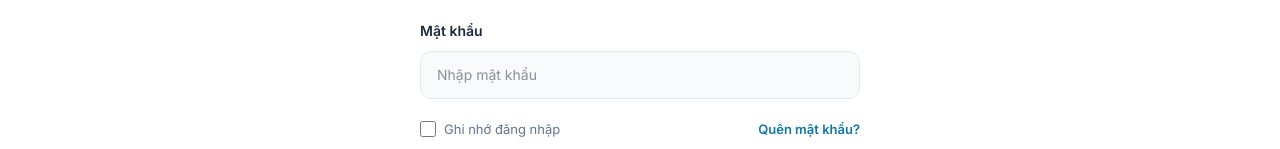
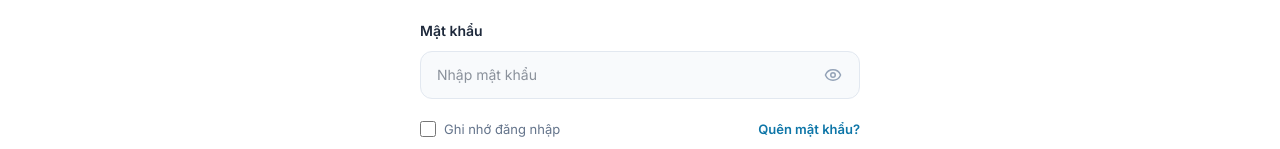
Before and after one commit to Triszz/Everest, a React (Vite) app in the folder frontend-customer/: page /login in a window 1280 px wide. Shown: the part 340-489 px from the top of the page. Built offline with nearby package versions, Linux system fonts and the light colour scheme; no server answers.

Commit message:
Feat/customer/fixing9 (#62)
* fix cart and checkout

* show password buttons

```diff
--- a/frontend-customer/src/pages/Cart.tsx
+++ b/frontend-customer/src/pages/Cart.tsx
@@ -32,7 +32,7 @@
       if (response.success && response.data) {
         setCart(response.data);
 
-        // Lần đầu load, áp dụng "Mua ngay" nếu có flag
+        // Lần đầu load, áp dụng "Mua ngay" nếu có flag, nếu không thì mặc định chọn tất cả items
         if (!buyNowApplied) {
           const buyNowItemIdStr = sessionStorage.getItem("buyNowItemId");
           const buyNowVoucherIdStr = sessionStorage.getItem("buyNowVoucherId");
@@ -46,15 +46,19 @@
             if (match) chosenId = match.cartItemId;
           }
 
+          const next: Record<number, boolean> = {};
           if (chosenId != null) {
             // Chỉ tick item vừa "Mua ngay", KHÔNG tick các item khác
-            const next: Record<number, boolean> = {};
             response.data.items.forEach((it) => {
               next[it.cartItemId] = it.cartItemId === chosenId;
             });
-            setSelectedIds(next);
+          } else {
+            // Mặc định chọn tất cả các item trong giỏ hàng khi vào /cart
+            response.data.items.forEach((it) => {
+              next[it.cartItemId] = true;
+            });
           }
-          // Nếu không có flag → giữ nguyên selectedIds rỗng (không tick gì)
+          setSelectedIds(next);
           setBuyNowApplied(true);
           // Xoá flag ngay để lần sau vào /cart thì không bị áp dụng lại
           sessionStorage.removeItem("buyNowItemId");
--- a/frontend-customer/src/pages/Checkout.tsx
+++ b/frontend-customer/src/pages/Checkout.tsx
@@ -81,12 +81,12 @@
           if (raw) {
             try {
               const ids: number[] = JSON.parse(raw);
-              const idSet = new Set(ids);
-              items = items.filter((it) => idSet.has(it.cartItemId));
-              // Xoá flag để back/refresh không bị lọc lại
-              sessionStorage.removeItem("checkoutSelectedIds");
+              if (Array.isArray(ids) && ids.length > 0) {
+                const idSet = new Set(ids);
+                items = items.filter((it) => idSet.has(it.cartItemId));
+              }
             } catch {
-              sessionStorage.removeItem("checkoutSelectedIds");
+              /* ignore parse error */
             }
           }
 
@@ -172,10 +172,12 @@
         throw new Error(createRes.error?.message || "Không thể tạo đơn hàng.");
       }
 
-      // Xóa cart và chuyển đến trang /orders để user có thể thanh toán sau.
-      cartApi.clearCart().catch(() => {
-        /* ignore — không chặn flow */
-      });
+      // Chỉ xóa các item đã chọn mua khỏi giỏ hàng
+      await Promise.allSettled(
+        cartItems.map((item) => cartApi.removeCartItem(item.cartItemId))
+      );
+      sessionStorage.removeItem("checkoutSelectedIds");
+
       navigate(`/orders?justPlaced=${createRes.data.orderId}`);
     } catch (err: any) {
       alert(err.message || "Đã xảy ra lỗi. Vui lòng thử lại.");
@@ -228,10 +230,11 @@
         throw new Error(paymentRes.error?.message || "Không thể tạo liên kết thanh toán.");
       }
 
-      // ── Step 3: clear cart trước khi redirect (tránh user back lại) ──
-      cartApi.clearCart().catch(() => {
-        /* ignore — không chặn payment */
-      });
+      // ── Step 3: Xoá chỉ các items đã chọn mua khỏi giỏ hàng ──
+      await Promise.allSettled(
+        cartItems.map((item) => cartApi.removeCartItem(item.cartItemId))
+      );
+      sessionStorage.removeItem("checkoutSelectedIds");
 
       // ── Step 4: redirect sang VNPAY sandbox ──
       // Sau khi thanh toán, VNPAY redirect về VNP_RETURN_URL (/payment/return)
--- a/frontend-customer/src/pages/Login.tsx
+++ b/frontend-customer/src/pages/Login.tsx
@@ -1,11 +1,13 @@
 import { Link, useNavigate } from 'react-router-dom';
 import { useState } from 'react';
+import { Eye, EyeOff } from 'lucide-react';
 import { authApi, ApiResponseError } from '../services';
 
 export function LoginPage() {
   const navigate = useNavigate();
   const [email, setEmail] = useState('');
   const [password, setPassword] = useState('');
+  const [showPassword, setShowPassword] = useState(false);
   const [loading, setLoading] = useState(false);
   const [error, setError] = useState<string | null>(null);
 
@@ -261,16 +263,17 @@
                 color: '#1E293B',
                 marginBottom: 8,
               }}>Mật khẩu</label>
+              <div style={{ position: 'relative' }}>
                 <input
                   id="login-password"
-                type="password"
+                  type={showPassword ? 'text' : 'password'}
                   value={password}
                   onChange={e => setPassword(e.target.value)}
                   placeholder="Nhập mật khẩu"
                   required
                   style={{
                     width: '100%',
-                  padding: '12px 16px',
+                    padding: '12px 44px 12px 16px',
                     border: '1.5px solid #E2E8F0',
                     borderRadius: 12,
                     fontSize: 14,
@@ -279,10 +282,33 @@
                     background: '#F8FAFC',
                     outline: 'none',
                     transition: 'border-color 0.2s',
+                    boxSizing: 'border-box',
                   }}
                   onFocus={e => (e.currentTarget.style.borderColor = '#0E76A8')}
                   onBlur={e => (e.currentTarget.style.borderColor = '#E2E8F0')}
                 />
+                <button
+                  type="button"
+                  onClick={() => setShowPassword(!showPassword)}
+                  aria-label={showPassword ? "Ẩn mật khẩu" : "Hiện mật khẩu"}
+                  style={{
+                    position: 'absolute',
+                    right: 14,
+                    top: '50%',
+                    transform: 'translateY(-50%)',
+                    background: 'none',
+                    border: 'none',
+                    color: '#94A3B8',
+                    cursor: 'pointer',
+                    padding: 4,
+                    display: 'flex',
+                    alignItems: 'center',
+                    justifyContent: 'center',
+                  }}
+                >
+                  {showPassword ? <EyeOff size={18} /> : <Eye size={18} />}
+                </button>
+              </div>
             </div>
 
             <div style={{
--- a/frontend-customer/src/pages/Register.tsx
+++ b/frontend-customer/src/pages/Register.tsx
@@ -1,5 +1,6 @@
 import { Link, useNavigate } from 'react-router-dom';
 import { useState } from 'react';
+import { Eye, EyeOff } from 'lucide-react';
 import { authApi } from '../services';
 
 export function RegisterPage() {
@@ -9,6 +10,8 @@
   const [phone, setPhone] = useState('');
   const [password, setPassword] = useState('');
   const [confirmPassword, setConfirmPassword] = useState('');
+  const [showPassword, setShowPassword] = useState(false);
+  const [showConfirmPassword, setShowConfirmPassword] = useState(false);
   const [loading, setLoading] = useState(false);
   const [error, setError] = useState<string | null>(null);
   const [showChannelModal, setShowChannelModal] = useState(false);
@@ -384,9 +387,10 @@
                 color: '#1E293B',
                 marginBottom: 8,
               }}>Mật khẩu</label>
+              <div style={{ position: 'relative' }}>
                 <input
                   id="register-password"
-                type="password"
+                  type={showPassword ? 'text' : 'password'}
                   value={password}
                   onChange={e => setPassword(e.target.value)}
                   placeholder="Tối thiểu 6 ký tự"
@@ -394,7 +398,7 @@
                   minLength={6}
                   style={{
                     width: '100%',
-                  padding: '12px 16px',
+                    padding: '12px 44px 12px 16px',
                     border: '1.5px solid #E2E8F0',
                     borderRadius: 12,
                     fontSize: 14,
@@ -403,10 +407,33 @@
                     background: '#F8FAFC',
                     outline: 'none',
                     transition: 'border-color 0.2s',
+                    boxSizing: 'border-box',
                   }}
                   onFocus={e => (e.currentTarget.style.borderColor = '#0E76A8')}
                   onBlur={e => (e.currentTarget.style.borderColor = '#E2E8F0')}
                 />
+                <button
+                  type="button"
+                  onClick={() => setShowPassword(!showPassword)}
+                  aria-label={showPassword ? "Ẩn mật khẩu" : "Hiện mật khẩu"}
+                  style={{
+                    position: 'absolute',
+                    right: 14,
+                    top: '50%',
+                    transform: 'translateY(-50%)',
+                    background: 'none',
+                    border: 'none',
+                    color: '#94A3B8',
+                    cursor: 'pointer',
+                    padding: 4,
+                    display: 'flex',
+                    alignItems: 'center',
+                    justifyContent: 'center',
+                  }}
+                >
+                  {showPassword ? <EyeOff size={18} /> : <Eye size={18} />}
+                </button>
+              </div>
             </div>
 
             <div>
@@ -418,9 +445,10 @@
                 color: '#1E293B',
                 marginBottom: 8,
               }}>Xác nhận mật khẩu</label>
+              <div style={{ position: 'relative' }}>
                 <input
                   id="register-confirm-password"
-                type="password"
+                  type={showConfirmPassword ? 'text' : 'password'}
                   value={confirmPassword}
                   onChange={e => setConfirmPassword(e.target.value)}
                   placeholder="Nhập lại mật khẩu"
@@ -428,7 +456,7 @@
                   minLength={6}
                   style={{
                     width: '100%',
-                  padding: '12px 16px',
+                    padding: '12px 44px 12px 16px',
                     border: '1.5px solid #E2E8F0',
                     borderRadius: 12,
                     fontSize: 14,
@@ -437,10 +465,33 @@
                     background: '#F8FAFC',
                     outline: 'none',
                     transition: 'border-color 0.2s',
+                    boxSizing: 'border-box',
                   }}
                   onFocus={e => (e.currentTarget.style.borderColor = '#0E76A8')}
                   onBlur={e => (e.currentTarget.style.borderColor = '#E2E8F0')}
                 />
+                <button
+                  type="button"
+                  onClick={() => setShowConfirmPassword(!showConfirmPassword)}
+                  aria-label={showConfirmPassword ? "Ẩn mật khẩu" : "Hiện mật khẩu"}
+                  style={{
+                    position: 'absolute',
+                    right: 14,
+                    top: '50%',
+                    transform: 'translateY(-50%)',
+                    background: 'none',
+                    border: 'none',
+                    color: '#94A3B8',
+                    cursor: 'pointer',
+                    padding: 4,
+                    display: 'flex',
+                    alignItems: 'center',
+                    justifyContent: 'center',
+                  }}
+                >
+                  {showConfirmPassword ? <EyeOff size={18} /> : <Eye size={18} />}
+                </button>
+              </div>
             </div>
 
             <div style={{
```
Also changed, not shown: 1 other file (tests, documents, lock files or other folders). Lines whose indentation alone changed are shown as unchanged.
